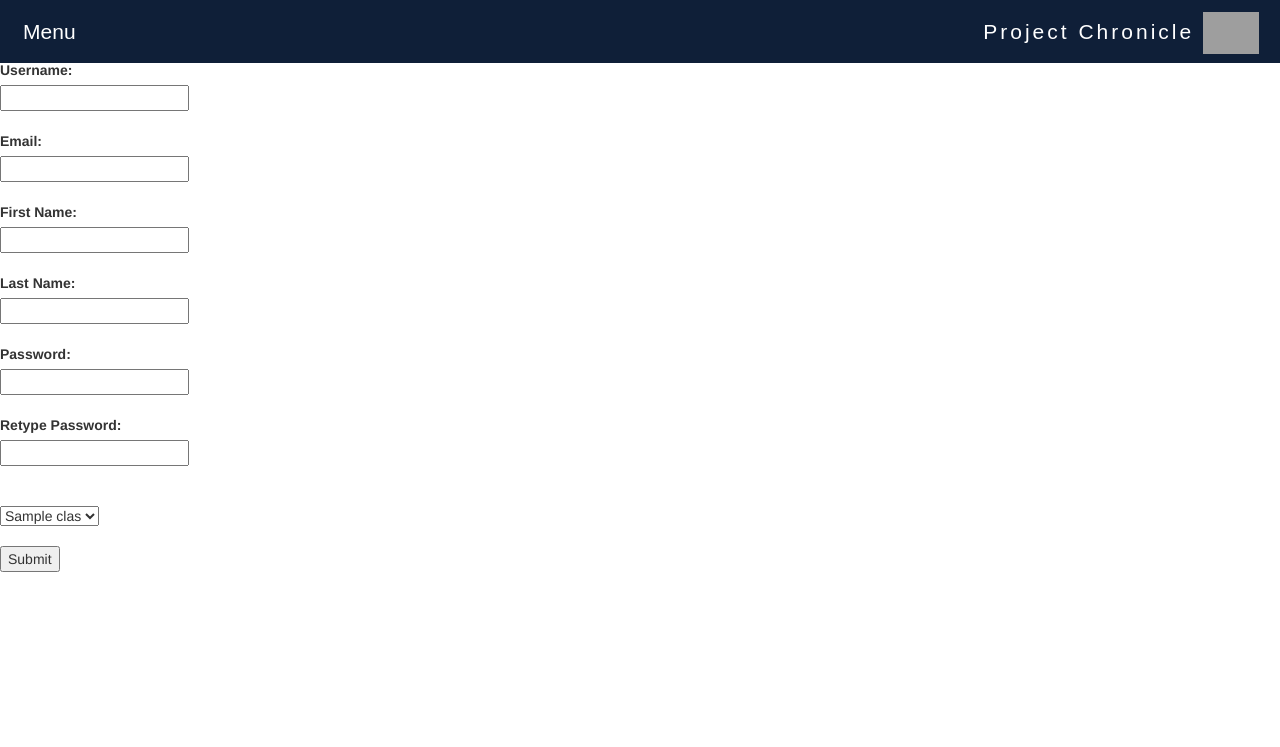
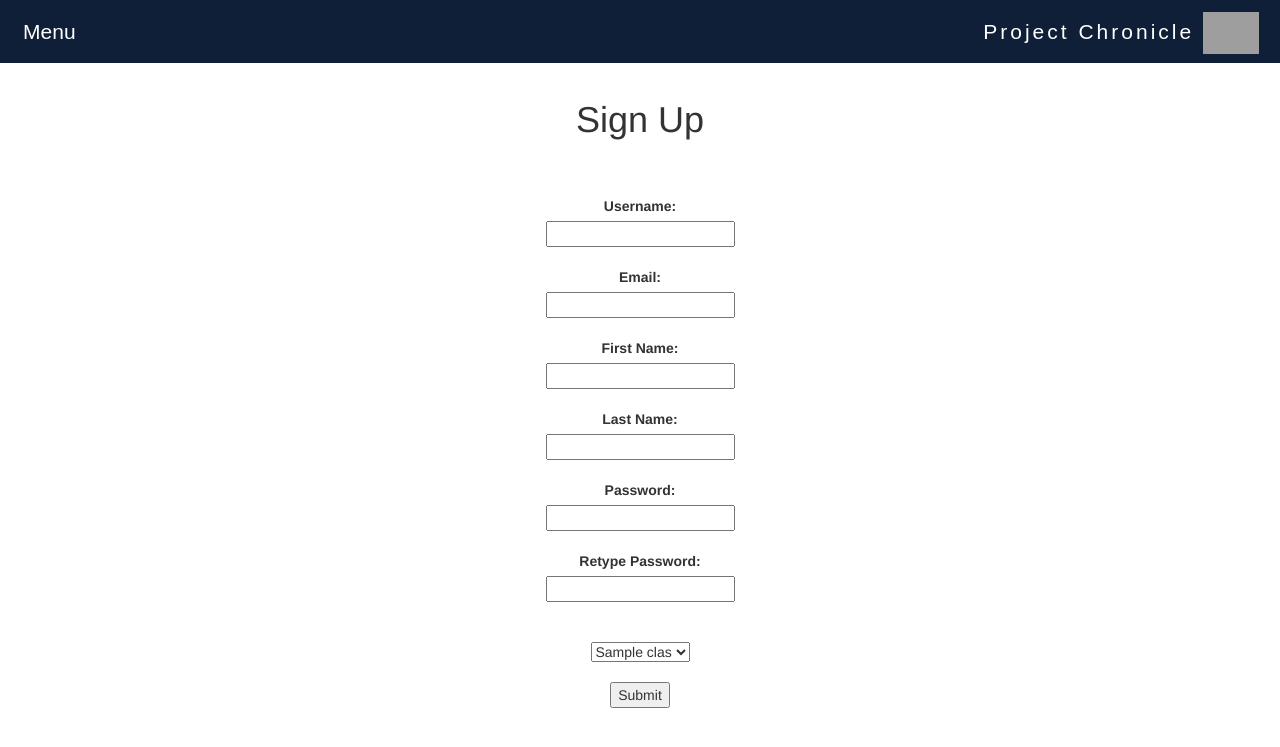
Before and after one commit to bhairavmehta95/Project-Chronicle, a Django app: page /signup/ in a window 1280 px wide. Shown: the top 747 px of the page. Run offline with Django 3.2, Linux system fonts and the light colour scheme; tables that the repository leaves empty hold one stand-in row (values such as "Sample post"); some libraries are stand-ins or nearby versions; grey boxes are pictures that could not be loaded.

Commit message:
sign up page css

```diff
--- a/speech/static/css/login.css
+++ b/speech/static/css/login.css
@@ -1,3 +1,8 @@
+form {
+    margin-top: 4em;
+    text-align: center;
+}
+
 .loginContainer {
     font-size:15px;
     margin-top: 6em;
--- a/speech/templates/login.html
+++ b/speech/templates/login.html
@@ -23,11 +23,11 @@
                 <label>{{ field.label_tag }}</label> {{ field }}
             </div>
 
-            <br> <br>
+            <br>
             {% endfor %}
 
             {% if error != None %}
-            <br>
+
             {{ error }}
             <br>
             {% endif %}
--- a/speech/templates/signup.html
+++ b/speech/templates/signup.html
@@ -14,7 +14,8 @@
 </head>
 
 <body>
-
+<br>
+<h1> <center> Sign Up  </center></h1>
   <form method="post">
     {% csrf_token %}
 
```
